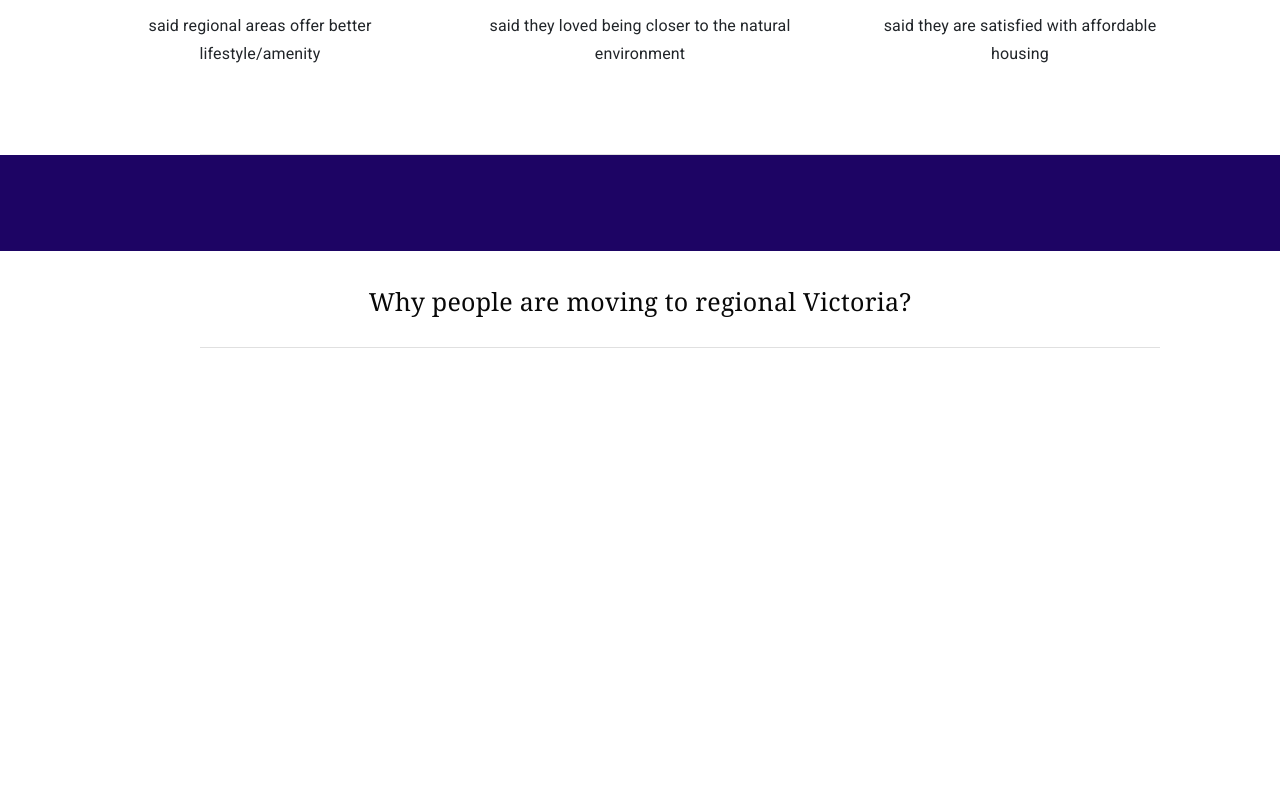
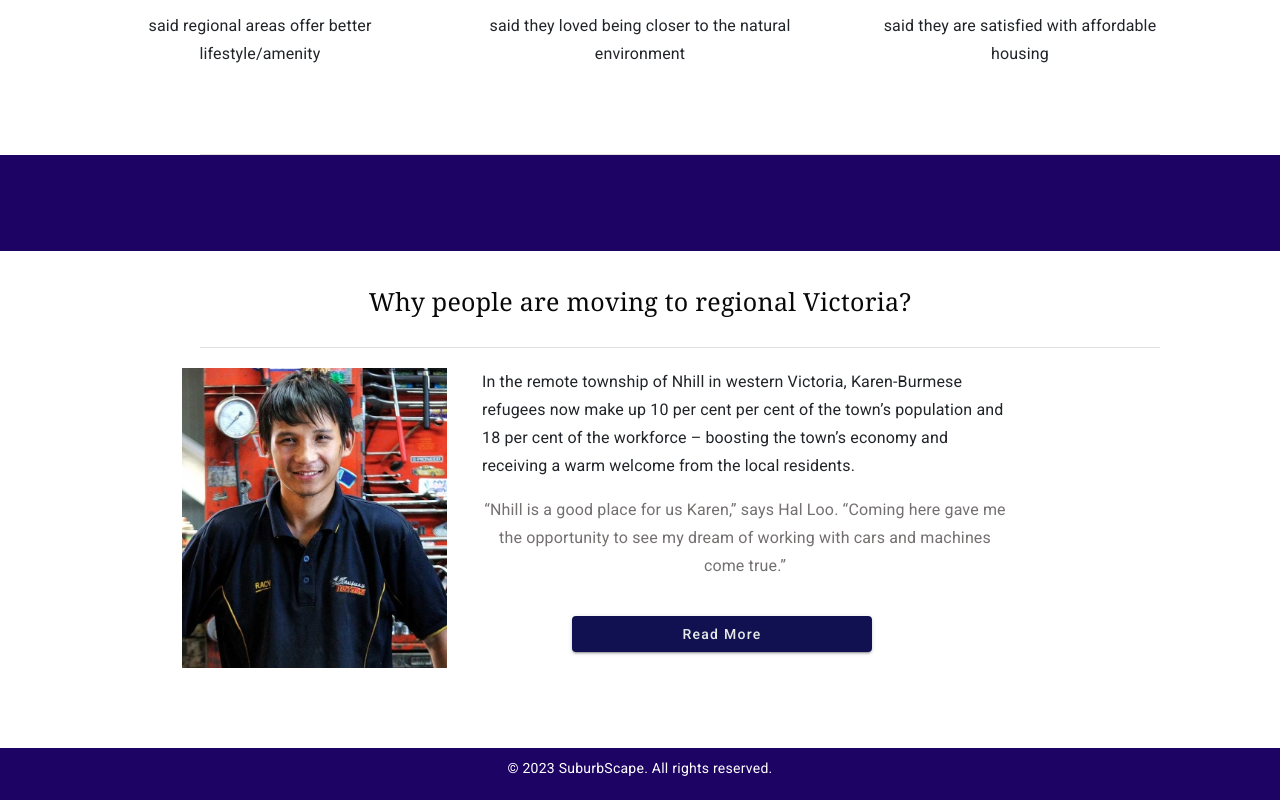
Before and after one commit to ShwetaKhed/DevMaverick, an Angular app in the folder SuburbScape/: page / in a window 1280 px wide. Shown: the part 1124-1924 px from the top of the page. Before the commit the page ends 1472 px from the top, so only its background shows below. Built offline with nearby package versions, Linux system fonts and the light colour scheme; a web font is replaced by a local one.

Commit message:
final changes

```diff
--- a/SuburbScape/src/app/app.module.ts
+++ b/SuburbScape/src/app/app.module.ts
@@ -55,7 +55,9 @@
     FormsModule,
     HttpClientModule,
     MatProgressSpinnerModule,
-    MatSnackBarModule
+    MatSnackBarModule,
+
+
   ],
   providers: [],
   bootstrap: [AppComponent]
--- a/SuburbScape/src/app/exploration/exploration.component.css
+++ b/SuburbScape/src/app/exploration/exploration.component.css
@@ -264,3 +264,10 @@
 .colophon a:focus {
 	border-bottom: 1px solid white;
 }
+
+footer {
+  background-color: rgb(29, 4, 100);
+  color: #fff;
+  text-align: center;
+  padding: 10px 0;
+}
--- a/SuburbScape/src/app/exploration/exploration.component.html
+++ b/SuburbScape/src/app/exploration/exploration.component.html
@@ -56,8 +56,12 @@
       </form>
     </div>
     <div class="col-sm-6" style="margin-top: 10px;">
-      <p style="font-size: 18px; text-align: center; margin-left: 20px;margin-right: 60px; margin-bottom: 50px;">Weekly Median Rent Across Different Regions </p>
+      <p style="font-size: 18px; text-align: center; margin-left: 20px;margin-right: 60px; margin-bottom: 50px;">Weekly Median Rent Across Different Regions in Victoria </p>
         <app-chart ></app-chart>
     </div>
   </div>
 </section>
+<div style="height: 30px;"></div>
+<footer>
+  <p>&copy; 2023 SuburbScape. All rights reserved.</p>
+</footer>
--- a/SuburbScape/src/app/exploration/exploration.component.ts
+++ b/SuburbScape/src/app/exploration/exploration.component.ts
@@ -42,6 +42,19 @@
     return;
    }
 
+
+   if (String(this.minRent) == "Any" && String(this.maxRent) == "Any"){
+    this.minRent = 200;
+    this.maxRent = 600;
+  }
+   else if (String(this.minRent) == "Any")
+    {
+      this.minRent = 200;
+    }
+    else if (String(this.maxRent) == "Any"){
+      this.maxRent = 600;
+    }
+
    for (var i = 0; i < this.suburbList.length; i++)
    {
     var median = this.suburbList[i]["Median"];
@@ -52,10 +65,7 @@
     }
    }
 
-   if (this.sharedService.selectedSuburb.length == 0)
-   {
-    this.sharedService.selectedSuburb = this.suburbList;
-   }
+
 
    this.router.navigate(['/recommend']);
   }
@@ -74,7 +84,6 @@
     const optionMappings: OptionMappings = {
       "Any": [
         { value: 'Any', label: '$Any' },
-        { value: '200', label: '$200' },
         { value: '300', label: '$300' },
         { value: '400', label: '$400' },
         { value: '500', label: '$500' },
--- a/SuburbScape/src/app/home/home.component.css
+++ b/SuburbScape/src/app/home/home.component.css
@@ -31,6 +31,13 @@
 		z-index: 1;
 	}
 }
+
+.container1 {
+  display: flex;
+  margin: 0px;
+  padding: 0px;
+}
+
 
 .hero-container {
 	box-sizing: border-box;
@@ -263,3 +270,10 @@
   top: 1200px;
   transform: translateX(-50%);
 }
+
+footer {
+  background-color: rgb(29, 4, 100);
+  color: #fff;
+  text-align: center;
+  padding: 10px 0;
+}
--- a/SuburbScape/src/app/home/home.component.html
+++ b/SuburbScape/src/app/home/home.component.html
@@ -11,7 +11,7 @@
 
 
       <p class="hero-subtitle2 animate fadeInLeft delay-1000">
-       "Explore better lifestyle, make stronger connections and affordable housing"
+       "Explore affordable housing, serene lifestyle & build stronger connections"
       </p>
 
       <button mat-raised-button style="margin-top: 50px; margin-left: 450px; height: 50px; width: 280px;"
@@ -59,6 +59,33 @@
  <div class="heading">
   <br><br>
 <span > Why people are moving to regional Victoria?</span>
+
  </div>
  <mat-divider style="width: 75%; margin-left: 200px;"></mat-divider>
  <br>
+ <div class="container" >
+  <div class="row" >
+    <div class="col-md-4" >
+      <img src="assets/case1.jpg" style="height: 300px; margin-left: 100px;">
+    </div>
+    <div class="col-md-6">
+      <h3 style="text-align: left; margin-left: 20px;">In the remote township of Nhill in western Victoria, Karen-Burmese refugees now make up 10 per cent per cent of the town’s population and 18 per cent of the workforce –
+        boosting the town’s economy and receiving a warm welcome from the local residents.</h3>
+
+        <h3 style="text-align: center; margin-left: 20px; color: rgb(116, 112, 112);">
+          “Nhill is a good place for us Karen,” says Hal Loo. “Coming here gave me the opportunity to see my dream of working with cars and machines come true.”
+        </h3>
+        <a mat-raised-button href="https://www.amnesty.org.au/country-towns-unlikely-refugee-success-story/" target="_blank"  style=" cursor: pointer;  margin-left: 110px;
+        margin-top: 20px; background-color:rgb(17, 17, 82);
+        color: #e7eae9; width: 300px;">
+        Read More
+
+      </a>
+    </div>
+
+  </div>
+</div>
+<div style="height: 30px;"></div>
+<footer>
+  <p>&copy; 2023 SuburbScape. All rights reserved.</p>
+</footer>
--- a/SuburbScape/src/app/home/home.component.ts
+++ b/SuburbScape/src/app/home/home.component.ts
@@ -59,12 +59,7 @@
   counter2: number = 0;
   lastScrollPosition = 0;
   showAnimation = false;
-  images = [
-    { id: 1, url: 'assets/home.jpg' },
-    { id: 2, url: 'path-to-image2.jpg' },
-    { id: 3, url: 'path-to-image3.jpg' },
-    // ... add more images
-  ];
+  images = [944, 1011, 984].map((n) => `https://picsum.photos/id/${n}/900/500`);
 
   @ViewChild('counterElement') counterElement!: ElementRef;
   @ViewChild('counterElement1') counterElement1!: ElementRef;
@@ -90,13 +85,10 @@
   }
 
   scrollDown() {
-    this.counter = 0;
-    this.counter1 = 0;
-    this.counter2 = 0;
     const yOffset = window.innerHeight;
     this.renderer.setProperty(document.documentElement, 'scrollTop', yOffset);
     this.counterElement.nativeElement.classList.add('animated', 'fadeInDownBig');
-    interval(100)
+    interval(200)
       .subscribe(() => {
         if (this.counter < 73) {
           this.counter++;
@@ -105,7 +97,7 @@
 
     this.counterElement1.nativeElement.classList.add('animated', 'fadeInDownBig');
 
-    interval(100)
+    interval(200)
       .subscribe(() => {
         if (this.counter1 < 61) {
           this.counter1++;
@@ -114,7 +106,7 @@
 
       this.counterElement2.nativeElement.classList.add('animated', 'fadeInDownBig');
 
-    interval(100)
+    interval(200)
       .subscribe(() => {
         if (this.counter2 < 52) {
           this.counter2++;
@@ -128,12 +120,9 @@
 
   @HostListener('window:scroll', ['$event'])
   onScroll(event: Event) {
-    this.counter = 0;
-    this.counter1 = 0;
-    this.counter2 = 0;
     this.lastScrollPosition = window.scrollY;
     this.counterElement.nativeElement.classList.add('animated', 'fadeInDownBig');
-    interval(100)
+    interval(200)
       .subscribe(() => {
         if (this.counter < 73) {
           this.counter++;
@@ -141,7 +130,7 @@
       });
       this.counterElement1.nativeElement.classList.add('animated', 'fadeInDownBig');
 
-      interval(100)
+      interval(200)
         .subscribe(() => {
           if (this.counter1 < 61) {
             this.counter1++;
@@ -151,7 +140,7 @@
 
       this.counterElement2.nativeElement.classList.add('animated', 'fadeInDownBig');
 
-      interval(100)
+      interval(200)
         .subscribe(() => {
           if (this.counter2 < 52) {
             this.counter2++;
--- a/SuburbScape/src/app/navbar/navbar.component.html
+++ b/SuburbScape/src/app/navbar/navbar.component.html
@@ -20,12 +20,12 @@
   &nbsp;&nbsp;|&nbsp;&nbsp;
   </span>
 
-  <button mat-button
+  <!--<button mat-button
   (click)="about()" style="color: white;  border: 2px solid transparent;
   border-radius: 4px;">
     <mat-icon>info</mat-icon>
    About
-  </button>
+  </button>-->
 
   <span style="width: 50px;"></span>
 
--- a/SuburbScape/src/app/recommendation/recommendation.component.css
+++ b/SuburbScape/src/app/recommendation/recommendation.component.css
@@ -59,6 +59,8 @@
     text-align: left;
 	}
 }
+
+
 
 
 
@@ -319,3 +321,10 @@
   margin: 0px;
   padding: 0px;
 }
+
+footer {
+  background-color: rgb(29, 4, 100);
+  color: #fff;
+  text-align: center;
+  padding: 10px 0;
+}
--- a/SuburbScape/src/app/recommendation/recommendation.component.html
+++ b/SuburbScape/src/app/recommendation/recommendation.component.html
@@ -59,12 +59,13 @@
       </cdk-accordion>
       </div>
       <div class="col-sm-6" [style.margin-top]="getRandomMargin()"  >
-        <p style="font-size: 18px; text-align: center; ">Weekly Rental Price Comparison</p>
-        <mat-divider style="width: 450px;margin-left: 50px; "></mat-divider>
+        <div>
+
+
+        </div>
+
         <canvas style="margin-left: 10px;" id="MyChart" >{{ chart }}</canvas> <br>
 
-        <p style="font-size: 18px; text-align: center; ">Yearly Offence Count Report (Highest VS Selected Suburb)</p>
-        <mat-divider style="width: 450px; margin-left: 50px;"></mat-divider>
         <canvas style="margin-left: 10px;" id="MyChart1" >{{ piechart }}</canvas> <br>
       </div>
 
--- a/SuburbScape/src/app/recommendation/recommendation.component.ts
+++ b/SuburbScape/src/app/recommendation/recommendation.component.ts
@@ -17,14 +17,17 @@
   items: Suburb[] = [];
   expandedIndex = 0;
   temp:any;
+  shouldShow = true;
   ngOnInit(): void {
     this.items = this.sharedService.selectedSuburb;
-    //this.createPieChart();
+  }
+  showItem(){
+    this.shouldShow = false;
   }
 
   createChart(index:number, median:Number, LGA:string, crime:number){
+
     this.expandedIndex = index;
-
     if (this.chart != undefined)
     {
       this.chart.destroy();
@@ -43,6 +46,13 @@
       options: {
         indexAxis: 'y',
         aspectRatio:3,
+        plugins:{
+          title: {
+            display: true,
+            text: 'Weekly Rental Price Comparison',
+
+          },
+        },
         scales: {
           x: {
             beginAtZero: true
@@ -65,7 +75,15 @@
         }]
       },
       options: {
-        aspectRatio:3
+        aspectRatio:3,
+        plugins:{
+          title: {
+            display: true,
+            text: 'Yearly Offence Count Report (Highest VS Selected Suburb)',
+
+          },
+        }
+
       }
     });
 
```
